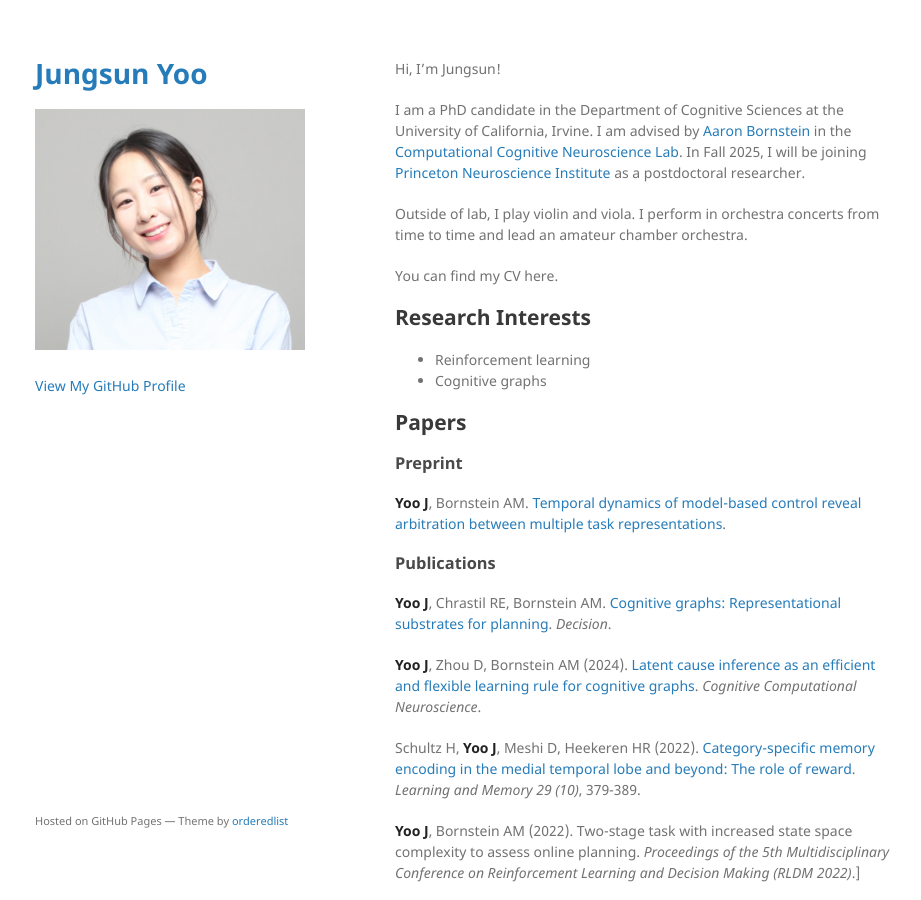
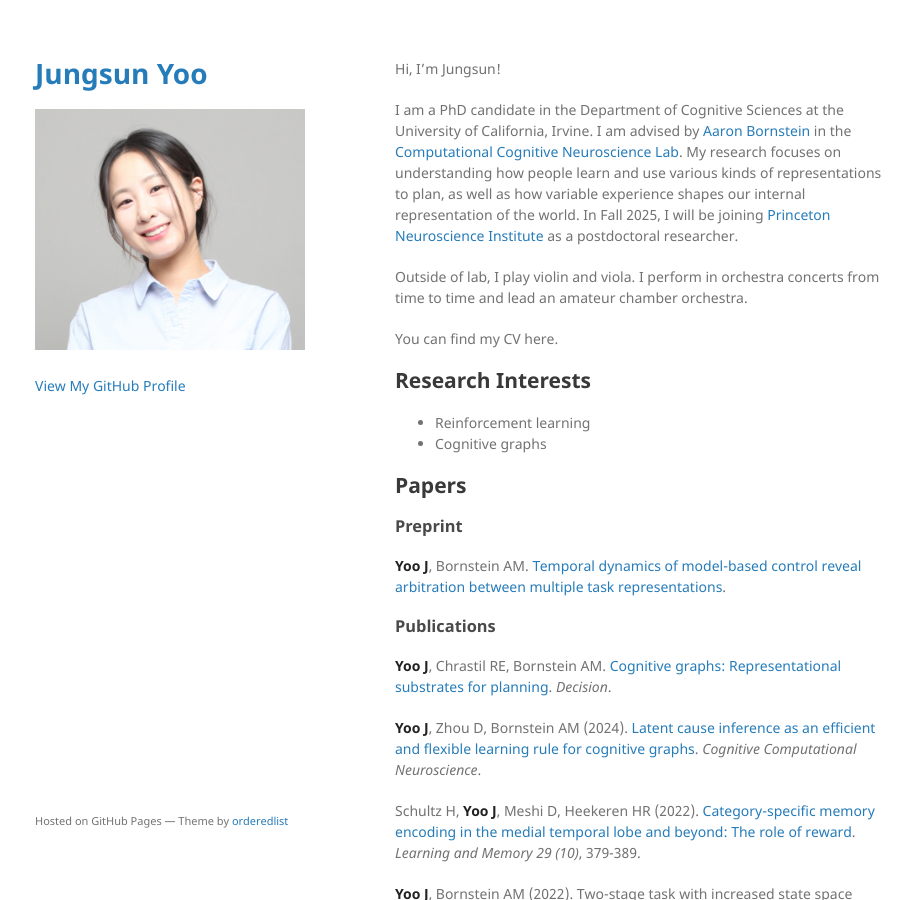
Before and after one commit to jungsunyoo/jungsunyoo.github.io, a Jekyll site: the page built from index.md, in a window 1280 px wide and 900 px high. Shown: the whole window, without its empty margins (175-1096 px from the left). Built offline with Jekyll 4.4.1, drawn with Linux system fonts in a browser that asks for light colours; the repository's description, which GitHub fills in, is left out.

```diff
--- a/index.md
+++ b/index.md
@@ -4,7 +4,7 @@ layout: default
 
 Hi, I'm Jungsun!
 
-I am a PhD candidate in the Department of Cognitive Sciences at the University of California, Irvine. I am advised by [Aaron Bornstein](https://aaron.bornstein.org/) in the [Computational Cognitive Neuroscience Lab](https://uciccnl.github.io/lab/). In Fall 2025, I will be joining [Princeton Neuroscience Institute](https://pni.princeton.edu/) as a postdoctoral researcher.
+I am a PhD candidate in the Department of Cognitive Sciences at the University of California, Irvine. I am advised by [Aaron Bornstein](https://aaron.bornstein.org/) in the [Computational Cognitive Neuroscience Lab](https://uciccnl.github.io/lab/). My research focuses on understanding how people learn and use various kinds of representations to plan, as well as how variable experience shapes our internal representation of the world. In Fall 2025, I will be joining [Princeton Neuroscience Institute](https://pni.princeton.edu/) as a postdoctoral researcher.
 
 Outside of lab, I play violin and viola. I perform in orchestra concerts from time to time and lead an amateur chamber orchestra.
 
```
